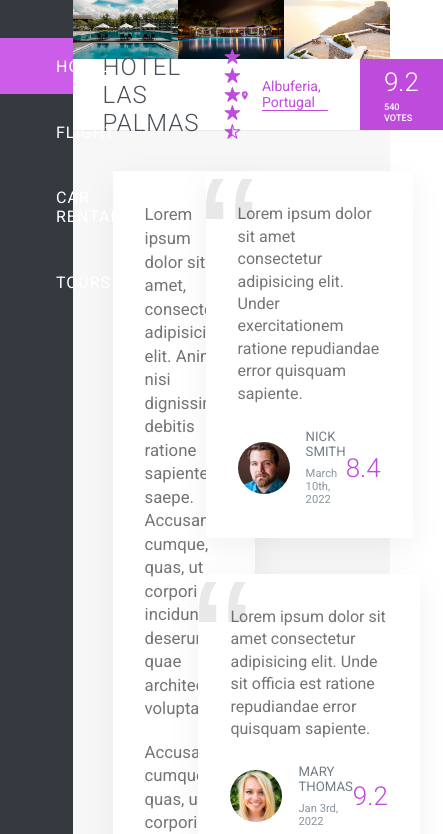
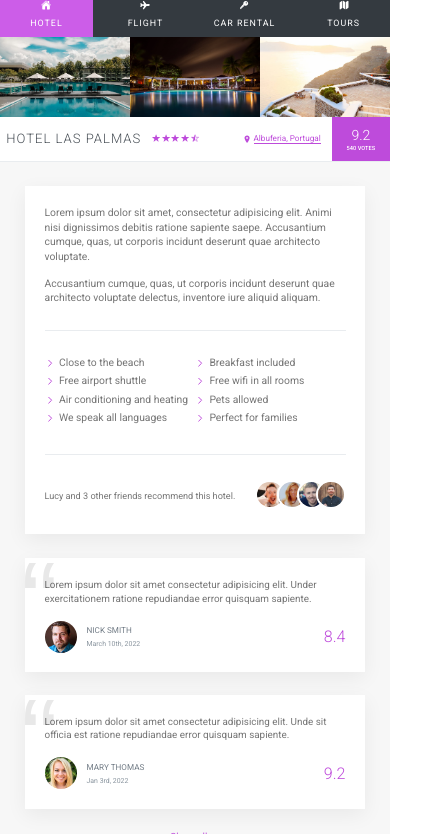
Before and after one commit to chinmay-gupta-2003/PWA-Hotel-Design, a plain HTML site: page index.html in a window 390 px wide. Shown: the part 78-912 px from the top of the page, 443 px wide, since content can reach past the window. Drawn offline with nearby package versions, Linux system fonts and the light colour scheme; a web font is replaced by a local one.

Commit message:
Adding media queries to make webpage responsive

```diff
--- a/index.html
+++ b/index.html
@@ -16,6 +16,7 @@
       type="image/x-icon"
     />
     <link rel="stylesheet" href="style.css" />
+    <link rel="stylesheet" href="queries.css" />
     <title>PWA Design - Master Flexbox</title>
   </head>
   <body>
--- /dev/null
+++ b/queries.css
@@ -0,0 +1,183 @@
+@media (max-width: 75em) {
+  html {
+    font-size: 60%;
+  }
+}
+@media (max-width: 72.5em) {
+  html {
+    font-size: 58%;
+  }
+}
+@media (max-width: 70em) {
+  html {
+    font-size: 56%;
+  }
+}
+@media (max-width: 67.5em) {
+  html {
+    font-size: 54%;
+  }
+}
+@media (max-width: 65em) {
+  html {
+    font-size: 52%;
+  }
+}
+@media (max-width: 62.5em) {
+  html {
+    font-size: 50%;
+  }
+}
+@media (max-width: 60em) {
+  html {
+    font-size: 48%;
+  }
+}
+@media (max-width: 57.5em) {
+  main {
+    flex-direction: column;
+  }
+  .left-container,
+  .right-container,
+  .nav-list-item {
+    width: 100%;
+  }
+  .navigation-pane {
+    margin: 0;
+  }
+  .nav-list-item {
+    justify-content: center;
+  }
+  .navigation-list {
+    flex-direction: row;
+  }
+  .navigation-list li {
+    padding: 2.8rem;
+  }
+  .copy-para {
+    display: none;
+  }
+}
+@media (max-width: 47.5em) {
+  html {
+    font-size: 44%;
+  }
+  ::-webkit-input-placeholder {
+    font-size: 1.48rem;
+  }
+}
+@media (max-width: 42.25em) {
+  html {
+    font-size: 40%;
+  }
+}
+@media (max-width: 38.85em) {
+  .right-container-middle {
+    flex-direction: column;
+    gap: 4rem;
+  }
+  .description-cont,
+  .reviews-cont {
+    width: 100%;
+  }
+}
+@media (max-width: 36.875em) {
+  .nav-list-item {
+    flex-direction: column;
+    gap: 1.2rem;
+  }
+  .nav-list-item ion-icon {
+    margin: 0;
+  }
+  .navigation-list li {
+    padding: 2rem;
+  }
+}
+@media (max-width: 30em) {
+  html {
+    font-size: 38.64%;
+  }
+}
+@media (max-width: 29em) {
+  header {
+    flex-wrap: wrap;
+  }
+  .left-container {
+    margin-top: 4rem;
+  }
+  .search-cont {
+    background-color: #f1f2f3;
+    width: 100%;
+    order: 1;
+  }
+  .search-box {
+    border-radius: 0;
+  }
+  .cta-heading {
+    font-size: 1.8rem;
+    text-align: center;
+  }
+  .hotel-name {
+    font-size: 2.12rem;
+  }
+  .vote-rating {
+    font-size: 2.28rem;
+  }
+  .rating-icon,
+  .location-icon,
+  .hotel-location-cont a:link,
+  .hotel-location-cont a:visited {
+    font-size: 1.32rem;
+  }
+}
+@media (max-width: 26.5em) {
+  .nav-list-item ion-icon {
+    font-size: 1.64rem;
+  }
+  .nav-list-item a:link,
+  .nav-list-item a:visited {
+    font-size: 1.44rem;
+  }
+  .hotel-info-cont {
+    gap: 1.72rem;
+    padding-left: 1rem;
+  }
+  .hotel-location-cont {
+    gap: 1.8rem;
+  }
+  .navigation-list li {
+    padding: 1.48rem;
+  }
+  .hotel-location-cont a:link,
+  .hotel-location-cont a:visited {
+    margin-left: -1.4rem;
+  }
+}
+@media (max-width: 22.5em) {
+  html {
+    font-size: 36%;
+  }
+  .left-container {
+    margin-top: 4.2rem;
+  }
+  .lucky-user-img {
+    width: 4.4rem;
+    border: 0.28rem solid #fff;
+  }
+}
+@media (max-width: 21em) {
+  .hotel-name {
+    font-size: 1.88rem;
+  }
+  .votes-cont {
+    padding: 1.88rem;
+  }
+  .offer-cont {
+    flex-direction: column;
+    gap: 1rem;
+  }
+  .lucky-user-img {
+    width: 4.8rem;
+    border: 0.34rem solid #fff;
+  }
+}
```
